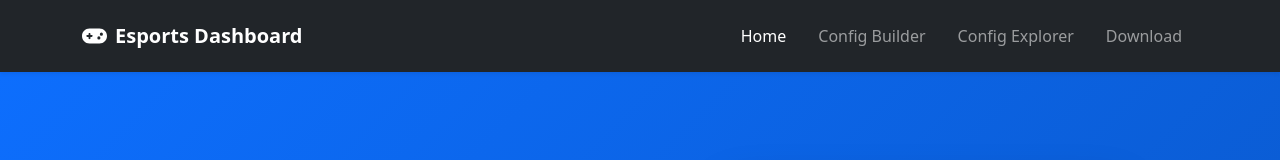
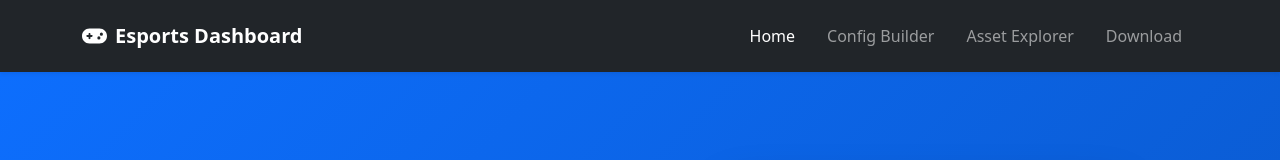
Before and after one commit to GitProductions/EsportsDash-GameConfigCreator, a React (Vite) app: page / in a window 1280 px wide. Shown: the top 160 px of the page. Built offline with nearby package versions, Linux system fonts and the light colour scheme.

Commit message:
Update Header.jsx

```diff
--- a/src/Header.jsx
+++ b/src/Header.jsx
@@ -29,7 +29,7 @@ const Header = ({ onSelect, selectedComponent }) => (
               active={selectedComponent === 'gameConfigExplorer'}
               onClick={() => onSelect('gameConfigExplorer')}
             >
-              Config Explorer
+              Asset Explorer
             </Nav.Link>
             <Nav.Link
               active={selectedComponent === 'Download'}
```
